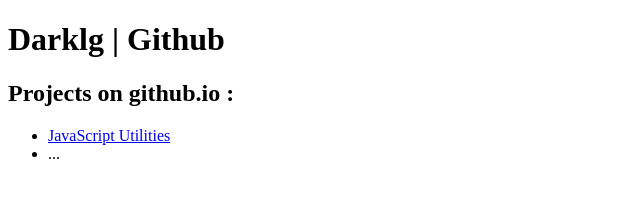
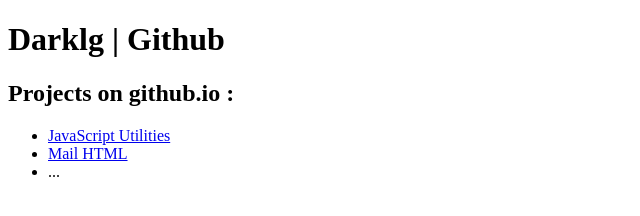
Before and after one commit to Darklg/darklg.github.io, a plain HTML site: page index.html in a window 1280 px wide. Shown: the whole page, without its empty margins (0-640 px from the left). Drawn offline with Linux system fonts and the light colour scheme.

Commit message:
Ajout de MailHTML

```diff
--- a/index.html
+++ b/index.html
@@ -14,6 +14,7 @@
     <h2>Projects on github.io :</h2>
     <ul>
         <li><a href="/JavaScriptUtilities">JavaScript Utilities</a></li>
+        <li><a href="/MailHTML">Mail HTML</a></li>
         <li>...</li>
     </ul>
 
```
